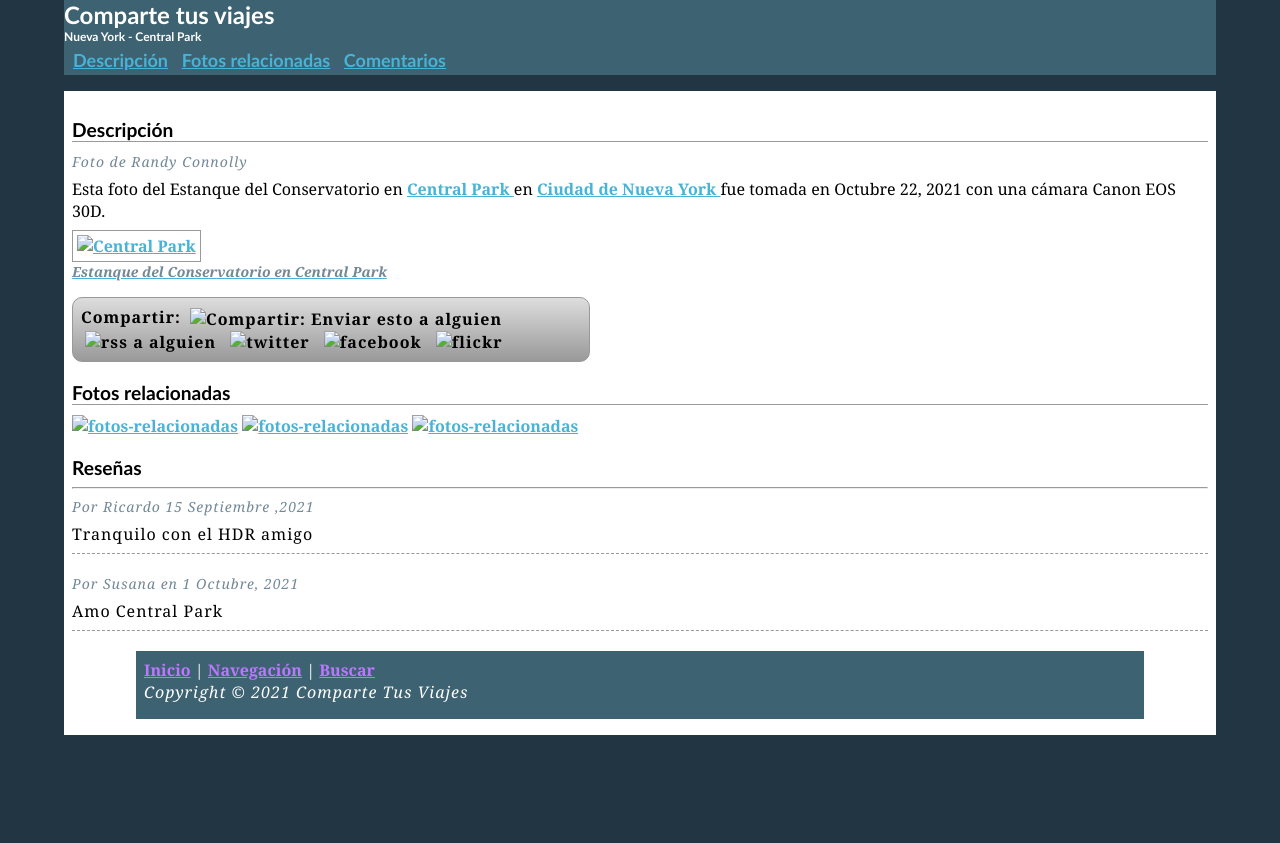
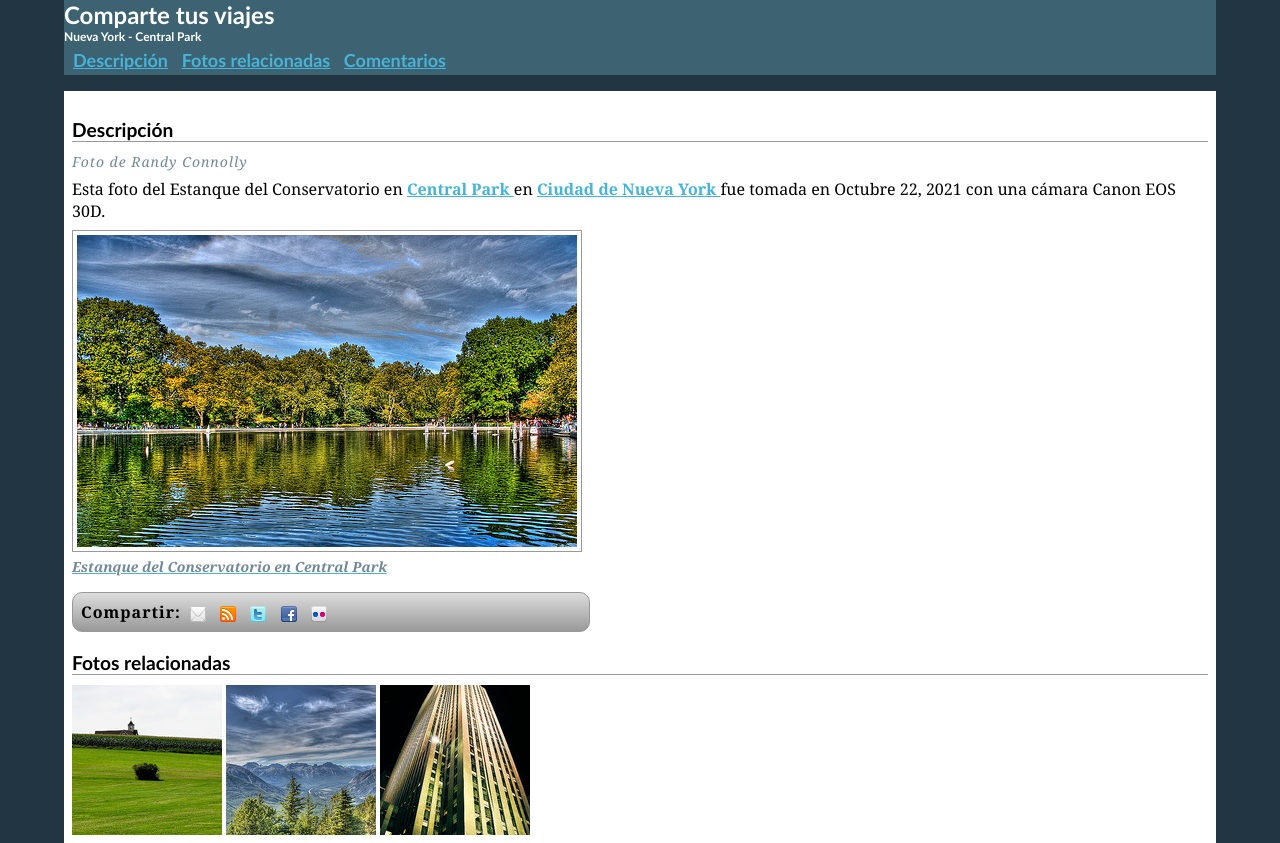
Before and after one commit to LuzAmeli/Practica_6-css, a plain HTML site: page index.html in a window 1280 px wide. Shown: the top 843 px of the page. Before the commit the page ends 800 px from the top, so only its background shows below. Drawn offline with Linux system fonts and the light colour scheme; files that its build step writes are made by us from their sources.

Commit message:
Update index.html

```diff
--- a/index.html
+++ b/index.html
@@ -1,8 +1,8 @@
 <!DOCTYPE html>
 <html lang="en" dir="ltr">
 
-<link rel="stylesheet" href="styles/reset.css">
-<link rel="stylesheet" href="styles/estilos.css">
+<link rel="stylesheet" href="reset.css">
+<link rel="stylesheet" href="estilos.css">
 
 <head>
     <meta charset="utf-8">
@@ -43,7 +43,7 @@
 
     <figure>
         <a href="https://www.upiit.ipn.mx/conocenos/convocatoriasdocentes.html">
-            <img src="images/central-park.jpg" alt="Central Park"
+            <img src="central-park.jpg" alt="Central Park"
                 title="Central Park">
                 <figcaption class="titulo">
                     <em>Estanque del Conservatorio en Central Park</em>
@@ -54,22 +54,22 @@
 
     <div class="compartir">
         <p>Compartir:
-            <img src="images/social/email_16.png" alt="Compartir: Enviar esto a alguien">
-            <img src="images/social/rss_16.png" alt="rss a alguien">
-            <img src="images/social/twitter_16.png" alt="twitter">
-            <img src="images/social/facebook_16.png" alt="facebook">
-            <img src="images/social/flickr_16.png" alt="flickr">
+            <img src="email_16.png" alt="Compartir: Enviar esto a alguien">
+            <img src="rss_16.png" alt="rss a alguien">
+            <img src="twitter_16.png" alt="twitter">
+            <img src="facebook_16.png" alt="facebook">
+            <img src="flickr_16.png" alt="flickr">
         </p>
 
     </div>
 
     <section>
         <h3 id="related" class="subtitulo">Fotos relacionadas</h3>
-        <a href="images/related-large1.jpg"><img src="images/related-square1.jpg" alt="fotos-relacionadas"
+        <a href="related-large1.jpg"><img src="related-square1.jpg" alt="fotos-relacionadas"
                 title="fotos-relacionadas"></a>
-        <a href="images/related-large2.jpg"><img src="images/related-square2.jpg" alt="fotos-relacionadas"
+        <a href="related-large2.jpg"><img src="related-square2.jpg" alt="fotos-relacionadas"
                 title="fotos-relacionadas"></a>
-        <a href="images/related-large3.jpg"><img src="images/related-square3.jpg" alt="fotos-relacionadas"
+        <a href="related-large3.jpg"><img src="related-square3.jpg" alt="fotos-relacionadas"
                 title="fotos-relacionadas"></a>
 
     </section>
```
